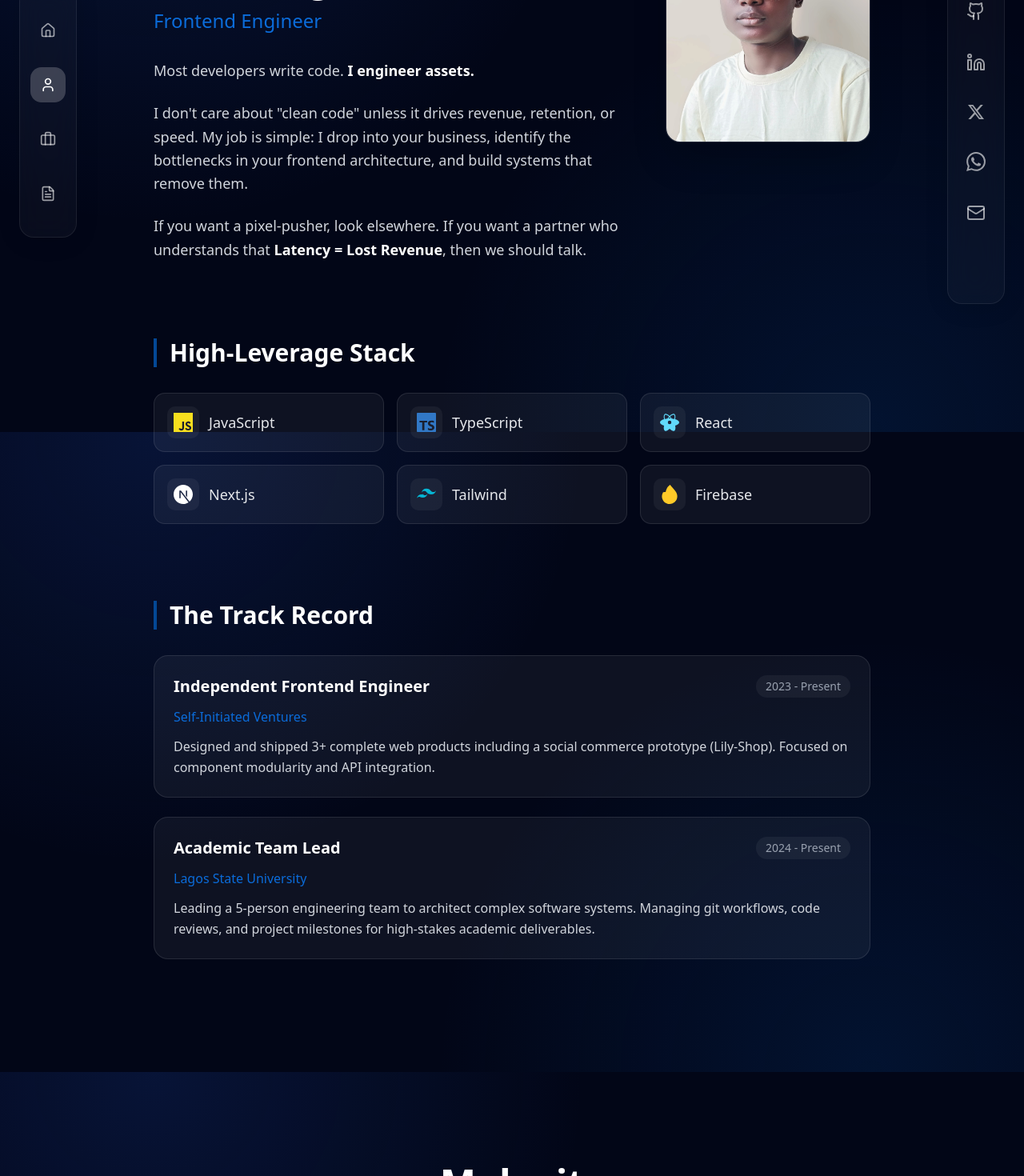
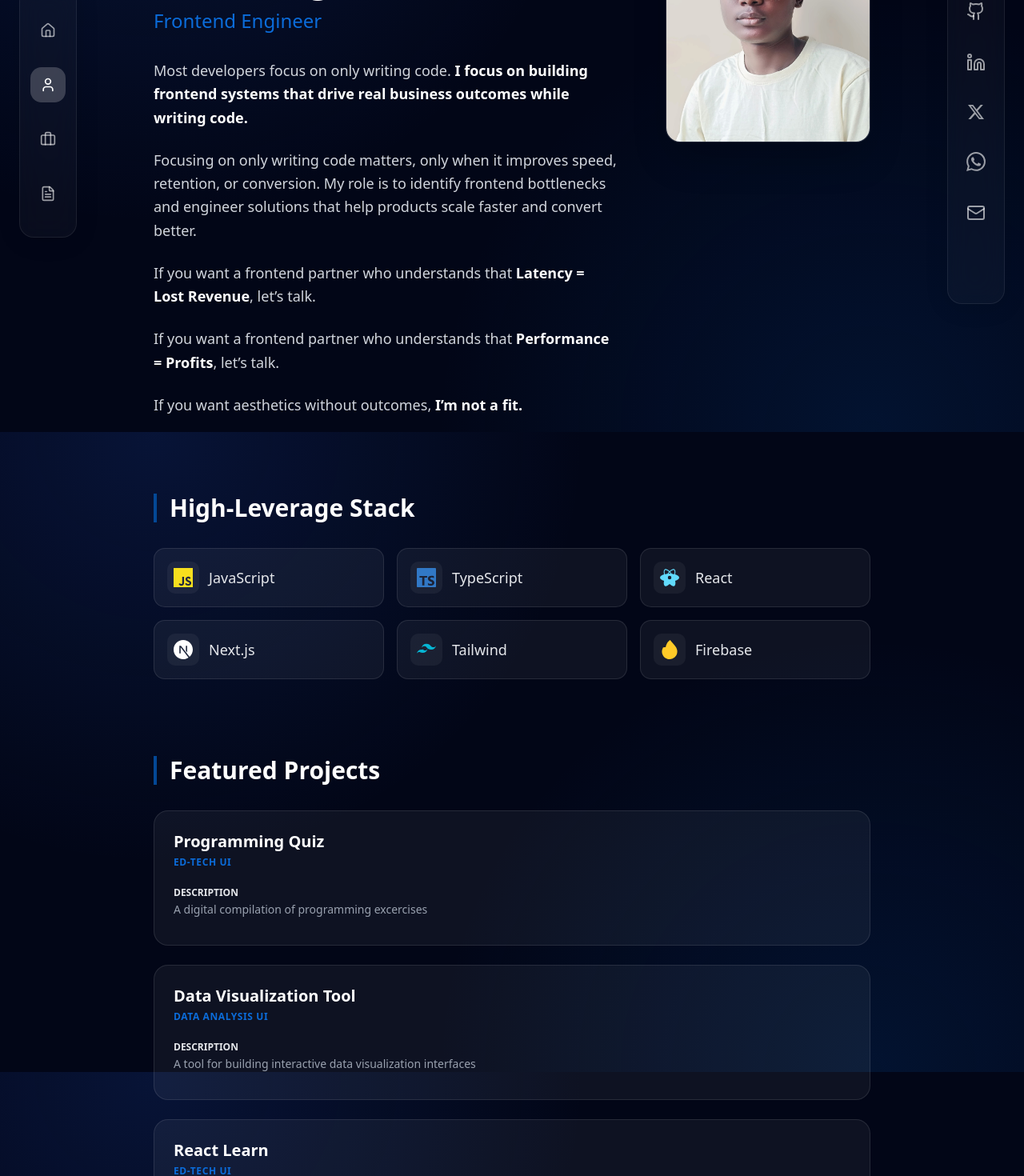
Before and after one commit to Jd33n27/Portfolio, a React (Vite) app: page /about in a window 1280 px wide. Shown: the part 260-1730 px from the top of the page at 80% size. Built offline with nearby package versions, Linux system fonts and the light colour scheme.

Commit message:
Gave the about page some personalisation lift

```diff
--- a/src/routes/about.tsx
+++ b/src/routes/about.tsx
@@ -1,6 +1,6 @@
 import Seo from "@/components/Seo";
 import { motion } from "framer-motion";
-import { ArrowLeft } from "lucide-react";
+import { ArrowLeft, ExternalLink } from "lucide-react";
 import { Link } from "react-router-dom";
 
 // Reusable Components
@@ -53,43 +53,59 @@ const TechCard = ({
   </motion.div>
 );
 
-const ExperienceCard = ({
-  role,
-  company,
-  date,
-  desc,
+// Renamed from ExperienceCard to ValueAssetCard to fit Hormozi framing
+const ValueAssetCard = ({
+  title,
+  category,
+  repoUrl,
+  outcome,
 }: {
-  role: string;
-  company: string;
-  date: string;
-  desc: string;
+  title: string;
+  category: string;
+  repoUrl: string;
+  outcome: string;
 }) => (
   <motion.div
     initial={{ opacity: 0, y: 20 }}
     whileInView={{ opacity: 1, y: 0 }}
     viewport={{ once: true }}
-    className="bg-white/5 border border-white/10 rounded-2xl p-6 hover:bg-white/10 hover:border-chelsea/30 transition-all duration-300 group"
+    className="bg-white/5 border border-white/10 rounded-2xl p-6 hover:bg-white/10 hover:border-chelsea/30 transition-all duration-300 group relative overflow-hidden"
   >
-    <div className="flex flex-col sm:flex-row sm:items-center sm:justify-between mb-3">
-      <h3 className="text-xl font-bold text-white group-hover:text-chelsea transition-colors">
-        {role}
-      </h3>
-      <span className="text-gray-400 text-sm mt-1 sm:mt-0 bg-white/5 px-3 py-1 rounded-full">
-        {date}
-      </span>
+    <div className="flex flex-col sm:flex-row sm:items-center sm:justify-between mb-4">
+      <div>
+        <h3 className="text-xl font-bold text-white group-hover:text-chelsea transition-colors flex items-center gap-2">
+          {title}
+          <a
+            href={repoUrl}
+            target="_blank"
+            rel="noopener noreferrer"
+            className="opacity-0 group-hover:opacity-100 transition-opacity"
+          >
+            <ExternalLink className="w-4 h-4 text-chelsea" />
+          </a>
+        </h3>
+        <span className="text-chelsea-light text-xs font-bold uppercase tracking-wider mt-1 block">
+          {category}
+        </span>
+      </div>
     </div>
-    <h4 className="text-chelsea-light mb-3 font-medium">{company}</h4>
-    <p className="text-gray-300 leading-relaxed">{desc}</p>
+
+    <div className="space-y-3">
+      <div>
+        <span className="text-gray-200 text-xs font-bold uppercase">
+          Description
+        </span>
+        <p className="text-gray-400 text-sm leading-relaxed mb-2">{outcome}</p>
+      </div>
+    </div>
   </motion.div>
 );
-
-// Main Page Component
 
 export default function AboutPage() {
   return (
     <div className="min-h-screen pt-24 px-4 pb-20 md:px-32 lg:px-48">
       <Seo
-        title="About Musa | The Value Equation"
+        title="About Musa Jamaldeen"
         description="I don't just write code. I build revenue-generating assets for businesses using React and Next.js."
       />
       <div className="max-w-6xl mx-auto">
@@ -127,17 +143,37 @@ export default function AboutPage() {
               </div>
               <div className="space-y-6 text-lg text-gray-300 leading-relaxed max-w-2xl">
                 <p>
-                  Most developers write code. <span className="text-white font-bold">I engineer assets.</span>
+                  Most developers focus on only writing code.{" "}
+                  <span className="text-white font-bold">
+                    I focus on building frontend systems that drive real
+                    business outcomes while writing code.
+                  </span>
                 </p>
                 <p>
-                  I don't care about "clean code" unless it drives revenue, retention, or speed.
-                  My job is simple: I drop into your business, identify the bottlenecks in your
-                  frontend architecture, and build systems that remove them.
+                  Focusing on only writing code matters, only when it improves
+                  speed, retention, or conversion. My role is to identify
+                  frontend bottlenecks and engineer solutions that help products
+                  scale faster and convert better.
                 </p>
                 <p>
-                  If you want a pixel-pusher, look elsewhere. If you want a partner who
-                  understands that <span className="text-white font-bold">Latency = Lost Revenue</span>,
-                  then we should talk.
+                  If you want a frontend partner who understands that{" "}
+                  <span className="text-white font-bold">
+                    Latency = Lost Revenue
+                  </span>
+                  , let’s talk.
+                </p>
+
+                <p>
+                  If you want a frontend partner who understands that{" "}
+                  <span className="text-white font-bold">
+                    Performance = Profits
+                  </span>
+                  , let’s talk.
+                </p>
+
+                <p>
+                  If you want aesthetics without outcomes,{" "}
+                  <span className="text-white font-bold">I’m not a fit.</span>
                 </p>
               </div>
             </motion.div>
@@ -208,21 +244,50 @@ export default function AboutPage() {
           </div>
         </section>
 
-        {/* Experience Section */}
+        {/* Proof of Work Section (Formerly Experience) */}
         <section className="mb-24">
-          <SectionHeader title="The Track Record" />
+          <SectionHeader title="Featured Projects" />
           <div className="space-y-6">
-            <ExperienceCard
-              role="Independent Frontend Engineer"
-              company="Self-Initiated Ventures"
-              date="2023 - Present"
-              desc="Designed and shipped 3+ complete web products including a social commerce prototype (Lily-Shop). Focused on component modularity and API integration."
+            <ValueAssetCard
+              title="Programming Quiz"
+              category="Ed-Tech UI"
+              repoUrl="https://github.com/Jd33n27/CSC-218-pq"
+              outcome="A digital compilation of programming excercises"
             />
-            <ExperienceCard
-              role="Academic Team Lead"
-              company="Lagos State University"
-              date="2024 - Present"
-              desc="Leading a 5-person engineering team to architect complex software systems. Managing git workflows, code reviews, and project milestones for high-stakes academic deliverables."
+
+            <ValueAssetCard
+              title="Data Visualization Tool"
+              category="Data Analysis UI"
+              repoUrl="https://github.com/Jd33n27/python-data-visualizer-for-research-project"
+              outcome="A tool for building interactive data visualization interfaces"
+            />
+
+            {/* <ValueAssetCard
+              title="React Intro Form"
+              category="Interactive UI"
+              repoUrl="https://github.com/Jd33n27/React-intro-form-component"
+              outcome="A responsive sign-up form interface built with React. It implements client-side validation and state management to handle user inputs, based on the popular Frontend Mentor challenge."
+            /> */}
+
+            <ValueAssetCard
+              title="React Learn"
+              category="Ed-Tech UI"
+              repoUrl="https://github.com/Jd33n27/Axia-2nd-Project"
+              outcome="An edtech dashboard layout"
+            />
+
+            <ValueAssetCard
+              title="Color Flipper V2"
+              category="Interactive UI"
+              repoUrl="https://github.com/Jd33n27/color-flipper-v2"
+              outcome="An interactive JavaScript tool that dynamically changes the background color of the viewport. As a 'v2,' it includes A Modernized UI and advanced features like Hex code generation alongside standard color switching."
+            />
+
+            <ValueAssetCard
+              title="CGPA Calculator"
+              category="Ed-Tech UI"
+              repoUrl="https://github.com/Jd33n27/java_school_project"
+              outcome="An academic Java application designed to demonstrate Object-Oriented Programming (OOP) concepts. This is a console-based or simple GUI tool created for a coursework assessment."
             />
           </div>
         </section>
```
